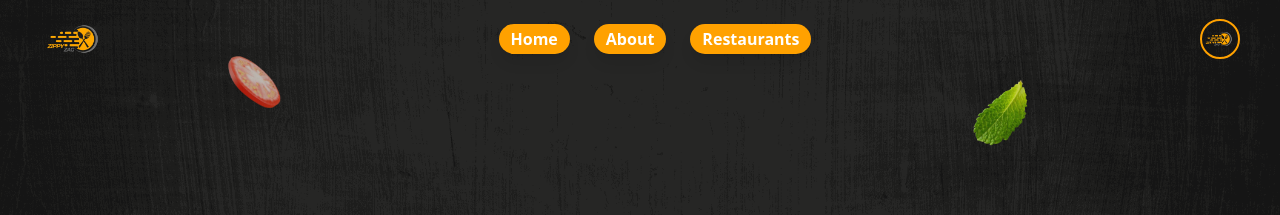
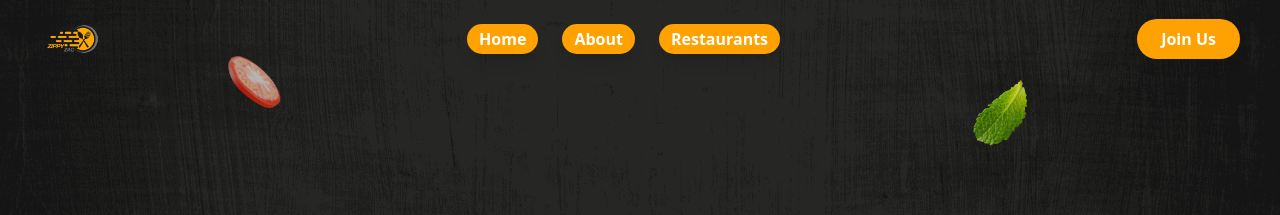
Before and after one commit to javidShabin/delivista-customer-page, a React (Vite) app: page / in a window 1280 px wide. Shown: the top 215 px of the page. Built offline with nearby package versions, Linux system fonts and the light colour scheme; no server answers; a web font is replaced by a local one.

Commit message:
Get profile url from the check user api, and pass the profile url as prop to auth Header and show the url in profile image section

```diff
--- a/src/components/authUser/AuthHeader.tsx
+++ b/src/components/authUser/AuthHeader.tsx
@@ -1,9 +1,13 @@
 import { useEffect, useState } from "react";
 import { Link } from "react-router-dom";
 import logo from "../../assets/images/logo.png";
-import profileImage from "../../assets/images/logo.png"; // Replace with your own image
 
-const AuthHeader = () => {
+type Props = {
+  profileUrl: string;
+};
+
+
+const AuthHeader = ({profileUrl}: Props) => {
   const [isScrolled, setIsScrolled] = useState(false);
 
   useEffect(() => {
@@ -74,7 +78,7 @@ const AuthHeader = () => {
           <div className="flex gap-4 items-center">
             <Link to="/profile">
               <img
-                src={profileImage}
+                src={profileUrl}
                 alt="User Profile"
                 className="w-10 h-10 rounded-full border-2 border-[#ffa100] hover:scale-105 transition duration-200 object-cover"
               />
--- a/src/layout/UserLayout.tsx
+++ b/src/layout/UserLayout.tsx
@@ -9,6 +9,7 @@ import { clearUser, saveUser } from "../redux/features/user/userSlice";
 import AuthHeader from "../components/authUser/AuthHeader";
 
 const UserLayout = () => {
+  const [profileUrl, setProfileUrl] = useState("")
   const [loading, setLoading] = useState(true);
   const dispatch = useDispatch();
   const location = useLocation();
@@ -20,7 +21,7 @@ const UserLayout = () => {
     const checkAuthentication = async () => {
       try {
         const response = await checkUserAuth();
-        console.log(response, "====");
+        setProfileUrl(response.profile)
         dispatch(saveUser(response));
       } catch (error) {
         console.error("Auth check failed:", error);
@@ -43,7 +44,7 @@ const UserLayout = () => {
 
   return (
     <>
-      {isUserExist ? <AuthHeader /> : <UnAuthHeader />}
+      {isUserExist ? <AuthHeader profileUrl={profileUrl} /> : <UnAuthHeader />}
       <Outlet />
     </>
   );
```
